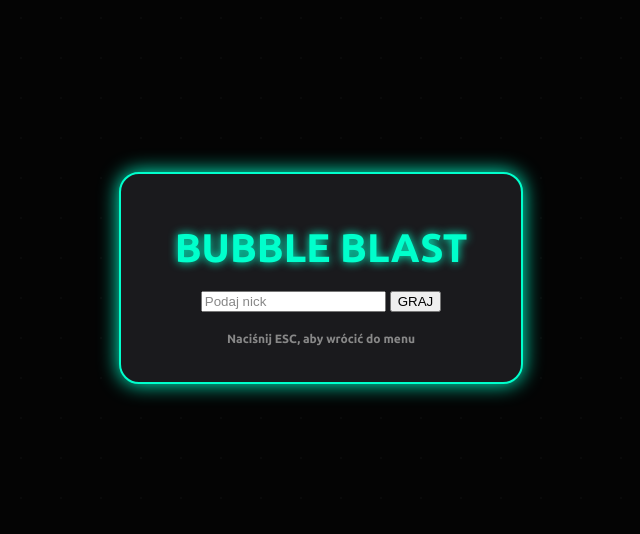
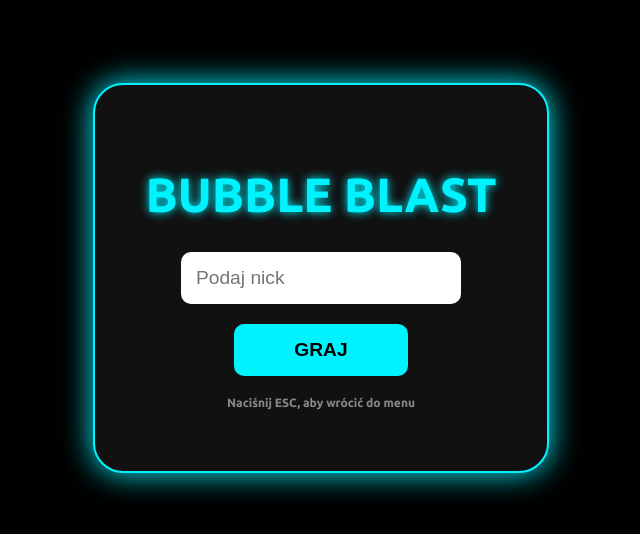
Before and after one commit to BetterBubbleAM/Bubble-Blast, a website: page public/index.html in a window 1280 px wide. Shown: the part 122-656 px from the top of the page, without its empty margins (319-959 px from the left). Drawn offline with nearby package versions, Linux system fonts and the light colour scheme.

Commit message:
Update style.css

```diff
--- a/public/style.css
+++ b/public/style.css
@@ -1,59 +1,22 @@
-body {
-    padding: 0;
-    margin: 0;
-    overflow: hidden;
-    background-color: #0c0c0e;
-    font-family: 'Ubuntu', sans-serif;
-    user-select: none;
+body { margin: 0; padding: 0; overflow: hidden; background: #050505; font-family: 'Ubuntu', sans-serif; }
+#canvas { position: absolute; top: 0; left: 0; }
+#overlays {
+    position: absolute; left: 0; right: 0; top: 0; bottom: 0;
+    background-color: rgba(0, 0, 0, 0.8); z-index: 200;
+    display: flex; justify-content: center; align-items: center;
 }
-
-#canvas {
-    position: absolute;
-    top: 0; left: 0;
-    width: 100%; height: 100%;
-    background-image: radial-gradient(#222 1px, transparent 1px);
-    background-size: 40px 40px; /* Siatka gry */
+#helloDialog {
+    background: #111; padding: 50px; border-radius: 30px;
+    border: 2px solid #00f2ff; box-shadow: 0 0 30px #00f2ff; color: white;
 }
-
-#overlays {
-    position: absolute;
-    left: 0; right: 0; top: 0; bottom: 0;
-    background-color: rgba(0, 0, 0, 0.7);
-    z-index: 200;
-    display: flex;
-    justify-content: center;
-    align-items: center;
+.title { font-size: 3rem; color: #00f2ff; text-shadow: 0 0 10px #00f2ff; margin-bottom: 30px; }
+#nick {
+    padding: 15px; width: 250px; border-radius: 10px; border: none;
+    margin-bottom: 20px; outline: none; font-size: 1.2rem; display: block;
 }
-
-#helloDialog {
-    width: 350px;
-    background: #1a1a1d;
-    padding: 25px;
-    border-radius: 20px;
-    border: 2px solid #00ffcc;
-    box-shadow: 0 0 20px #00ffcc;
-    color: white;
+#playBtn {
+    padding: 15px 60px; border-radius: 10px; border: none;
+    background: #00f2ff; color: black; font-weight: bold;
+    cursor: pointer; font-size: 1.2rem; transition: 0.3s;
 }
-
-.title {
-    color: #00ffcc;
-    text-shadow: 0 0 10px #00ffcc;
-    font-size: 2.5rem;
-    margin-bottom: 20px;
-}
-
-.btn-primary {
-    background-color: #00ffcc !important;
-    border: none !important;
-    color: black !important;
-    font-weight: bold;
-    letter-spacing: 2px;
-}
-
-.form-control {
-    background: #2a2a2e !important;
-    border: 1px solid #444 !important;
-    color: white !important;
-}
-
-input::placeholder { color: #888 !important; }
+#playBtn:hover { transform: scale(1.1); }
```
